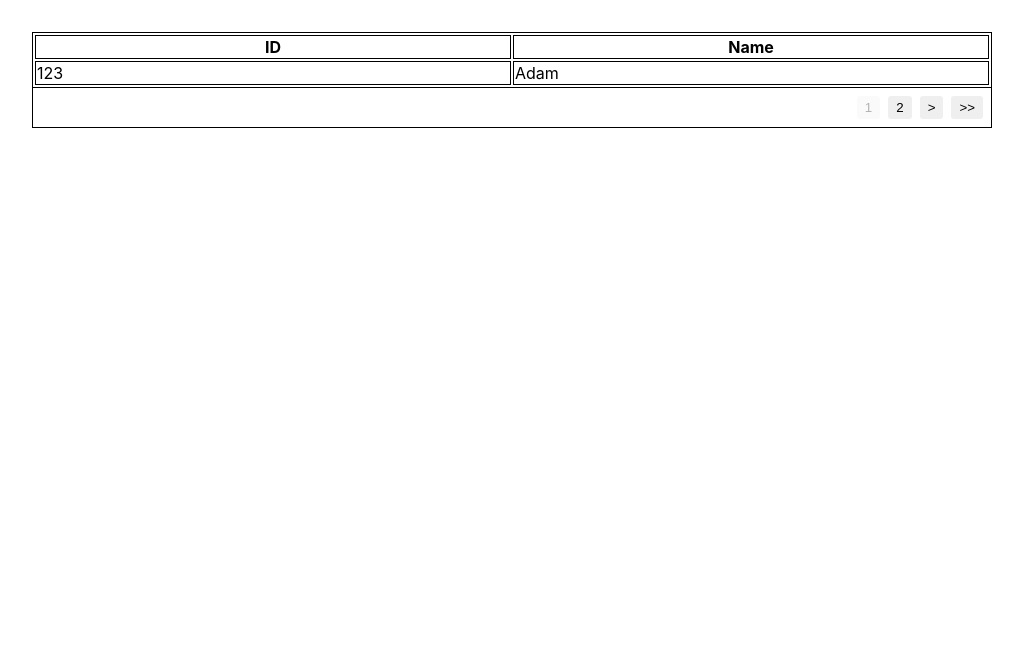
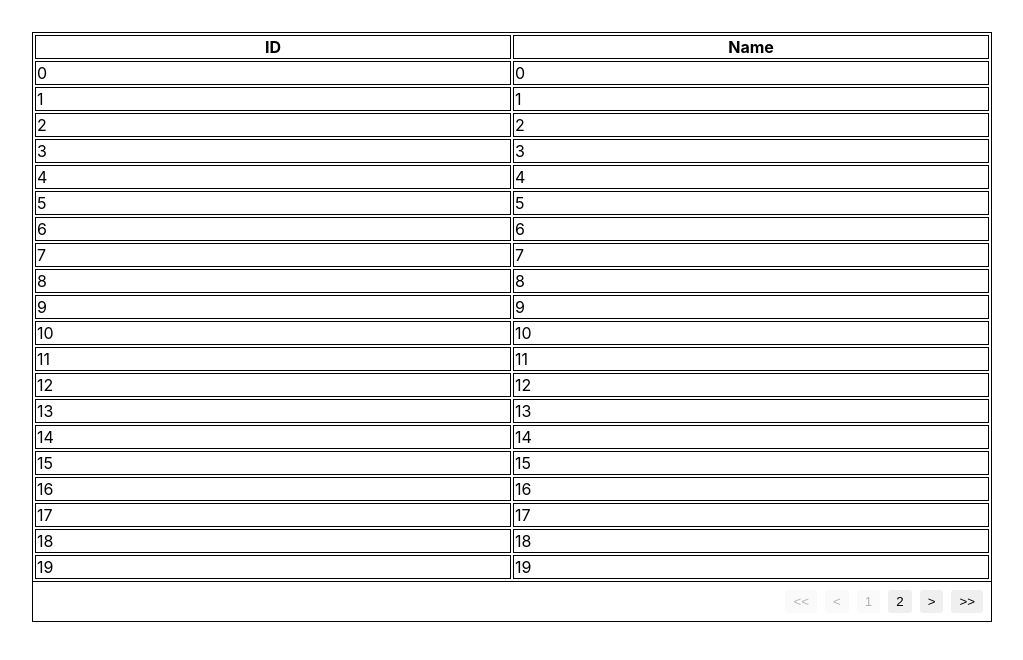
Before and after one commit to dashedstripes/composetable, a React (Create React App) app: page / in a window 1280 px wide. Shown: the top 660 px of the page, without its empty margins (128-1151 px from the left). Built offline with nearby package versions, Linux system fonts and the light colour scheme.

Commit message:
fix pagination and clean up row creation

```diff
--- a/src/components/Table/FullTable.tsx
+++ b/src/components/Table/FullTable.tsx
@@ -2,58 +2,78 @@ import React, { useState } from 'react';
 import Table from './Table';
 import TablePagination from './TablePagination';
 
-const data = {
-  headers: [
-    { key: 'ID', data: <span>ID</span> },
-    { key: 'Name', data: <span>Name</span> }
-  ],
-  rows: [
-    {
-      id: '123',
-      cells: [
-        { key: '123', data: <span>123</span> },
-        { key: 'Adam', data: <span>Adam</span> }
-      ]
-    },
-    {
-      id: '456',
-      cells: [
-        { key: '456', data: <span>456</span> },
-        { key: 'Luna', data: <span>Luna</span> }
-      ]
-    },
-  ]
+// const data = {
+//   headers: [
+//     { key: 'ID', data: <span>ID</span> },
+//     { key: 'Name', data: <span>Name</span> },
+//     { key: 'Actions', data: <></> },
+//   ],
+//   rows: [
+//     {
+//       id: '123',
+//       cells: [
+//         { key: '123', data: <span>123</span> },
+//         { key: 'Adam', data: <span>Adam</span> },
+//         { key: 'actions', data: <button>actions</button> },
+//       ]
+//     },
+//     {
+//       id: '456',
+//       cells: [
+//         { key: '456', data: <span>456</span> },
+//         { key: 'Luna', data: <span>Luna</span> },
+//         { key: 'actions', data: <button>actions</button> },
+//       ]
+//     },
+//   ]
+// }
+
+function generateDummyData(num: number = 110) {
+  let d = [];
+  for (let i = 0; i < num; i++) {
+    d.push({ id: i, name: `${i}` })
+  }
+  return d;
 }
 
 interface Props {
 }
 
 const FullTable: React.FC<Props> = ({ }) => {
-  const [rowsPerPage] = useState(2);
+  const [rowsPerPage] = useState(20);
   const [currentPage, setCurrentPage] = useState(1);
 
-  const totalItems = 50;
+  const [data, setData] = useState(generateDummyData());
 
-  const [headers] = useState(data.headers);
-  const [rows, setRows] = useState(data.rows.slice(0, 1));
+  const rows = data?.slice(
+    (currentPage - 1) * rowsPerPage,
+    (currentPage - 1) * rowsPerPage + rowsPerPage
+  ).map((item) => ({
+    id: `${item.id}`, cells: [
+      { key: `${item.id}`, data: <span>{item.id}</span> },
+      { key: `${item.name}`, data: <span>{item.name}</span> },
+    ]
+  }))
 
   return (
     <div>
       <Table
-        headers={headers}
+        headers={[
+          { key: 'ID', data: <span>ID</span> },
+          { key: 'Name', data: <span>Name</span> },
+        ]}
         rows={rows}
       />
       <div className="pagination">
         <TablePagination
           rowsPerPage={rowsPerPage}
-          numOfItems={totalItems}
+          numOfItems={data.length}
           currentPage={currentPage}
           firstButton={(isDisabled) => (
             <button
               className='page-button'
               disabled={isDisabled}
               onClick={() => {
-                setRows(data.rows.slice(0, 1))
                 setCurrentPage(1)
               }}
             >&lt;&lt;</button>
@@ -63,7 +83,6 @@ const FullTable: React.FC<Props> = ({ }) => {
               className='page-button'
               disabled={isDisabled}
               onClick={() => {
-                setRows(data.rows.slice(0, rowsPerPage))
                 setCurrentPage(currentPage - 1)
               }}
             >&lt;</button>
@@ -73,7 +92,6 @@ const FullTable: React.FC<Props> = ({ }) => {
               className='page-button'
               disabled={isDisabled}
               onClick={() => {
-                setRows(data.rows.slice(pageNumber - 1, pageNumber))
                 setCurrentPage(pageNumber)
               }}
             >{pageNumber}</button>
@@ -83,7 +101,6 @@ const FullTable: React.FC<Props> = ({ }) => {
               className='page-button'
               disabled={isDisabled}
               onClick={() => {
-                setRows(data.rows.slice(currentPage - 1, currentPage))
                 setCurrentPage(currentPage + 1)
               }}
             >&gt;</button>
@@ -93,7 +110,6 @@ const FullTable: React.FC<Props> = ({ }) => {
               className='page-button'
               disabled={isDisabled}
               onClick={() => {
-                setRows(data.rows.slice(lastPageNumber - 1, lastPageNumber))
                 setCurrentPage(lastPageNumber)
               }}
             >&gt;&gt;</button>
--- a/src/components/Table/Table.tsx
+++ b/src/components/Table/Table.tsx
@@ -21,8 +21,8 @@ const Table: React.FC<Props> = ({
       <tbody>
         {rows?.map((row) => (
           <tr key={row?.id}>
-            {row?.cells?.map((i) => (
-              <td key={`${row?.id}-${i.key}`}>{i.data}</td>
+            {row.cells?.map((cell) => (
+              <td key={`${row?.id}-${cell.key}`}>{cell.data}</td>
             ))}
           </tr>
         ))}
--- a/src/components/Table/TablePagination.tsx
+++ b/src/components/Table/TablePagination.tsx
@@ -21,7 +21,7 @@ const TablePagination: React.FC<Props> = ({
   nextButton,
   lastButton
 }) => {
-  const totalPages = numOfItems / rowsPerPage;
+  const totalPages = Math.ceil(numOfItems / rowsPerPage);
 
   if (currentPage < 1 || currentPage > totalPages) {
     return null;
@@ -29,14 +29,11 @@ const TablePagination: React.FC<Props> = ({
 
   return (
     <div>
-      {currentPage > 1 && (
-        <>
-          {firstButton(currentPage <= 1)}
-          {previousButton(currentPage <= 1)}
-        </>
-      )}
 
-    {currentPage - 1 > 0 && (
+      {firstButton(currentPage <= 1)}
+      {previousButton(currentPage <= 1)}
+
+      {currentPage - 1 > 0 && (
         numberButton(currentPage - 1, false)
       )}
 
@@ -46,12 +43,8 @@ const TablePagination: React.FC<Props> = ({
         numberButton(currentPage + 1, false)
       )}
 
-      {currentPage < totalPages && (
-        <>
-        {nextButton(currentPage > totalPages)}
-        {lastButton(totalPages, currentPage > totalPages)}
-        </>
-      )}
+      {nextButton(currentPage >= totalPages)}
+      {lastButton(totalPages, currentPage >= totalPages)}
     </div>
   )
 }
```
